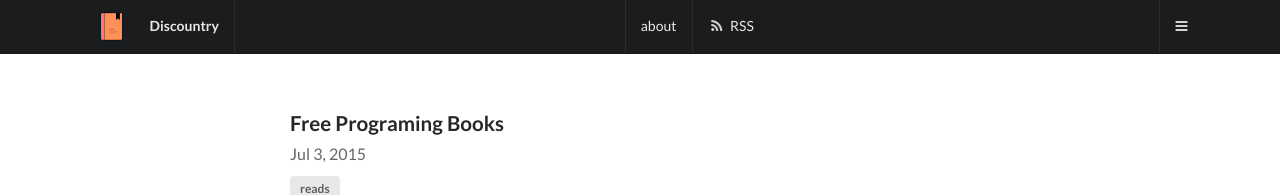
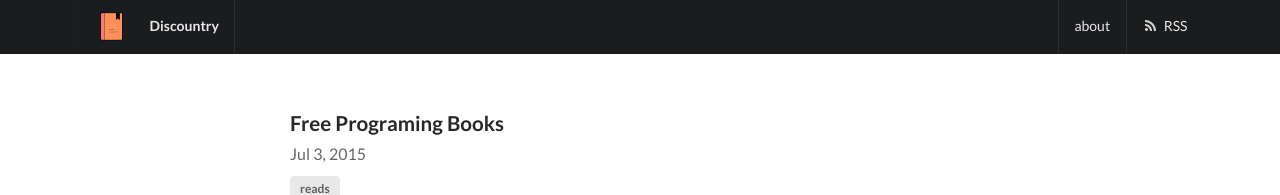
Before and after one commit to discountry/discountry.github.io, a Jekyll site: the page built from index.html, in a window 1280 px wide. Shown: the top 195 px of the page. Built offline with Jekyll 4.4.1, drawn with Linux system fonts in a browser that asks for light colours; nearby versions of some CDN libraries; the list of posts is cut into pages by our own code.

Commit message:
Update main.scss

```diff
--- a/css/main.scss
+++ b/css/main.scss
@@ -40,9 +40,6 @@ body {
     border-radius: 0em;
 }
 
-.mobile.icon.item {
-  display: none;
-}
 /*******************************
           Responsive
 *******************************/
@@ -57,9 +54,19 @@ body {
   .mobile.item {
     display: block;
   }
+
   .mobile.item > .menu {
     left: auto;
     right: 0em;
+  }
+
+}
+
+/* Other Devices */
+@media only screen and (min-width : 768px) {
+
+  .mobile.item {
+    display: none !important;
   }
 
 }
```
